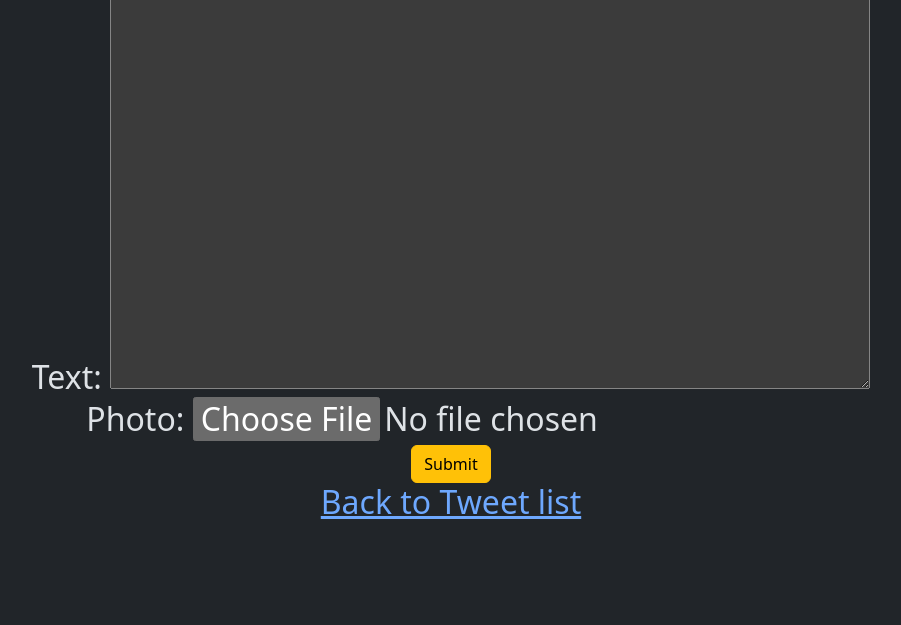
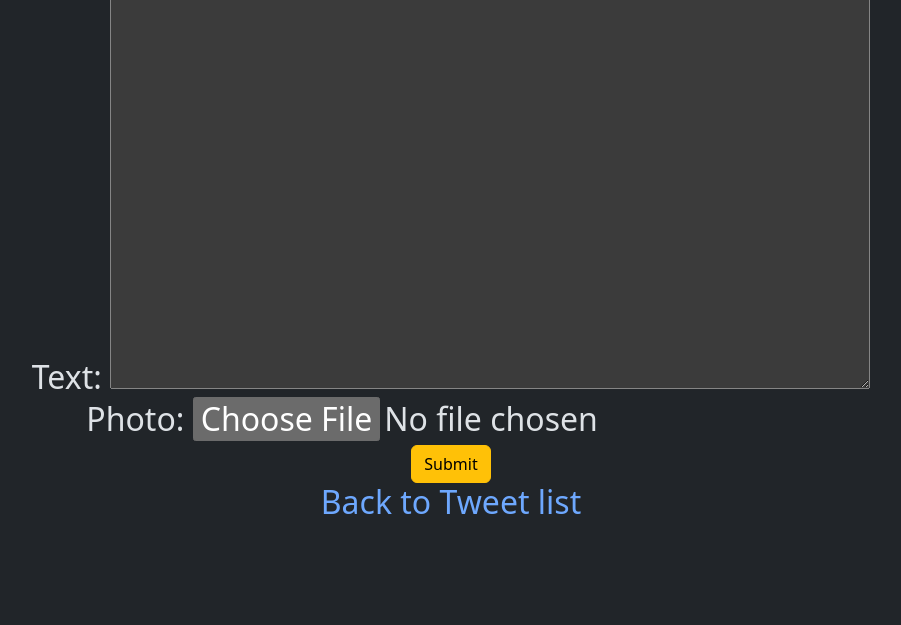
Before and after one commit to chirasmit23/MyTweet, a Django app: page /create/ in a window 1280 px wide. Shown: the part 175-800 px from the top of the page, without its empty margins (189-1090 px from the left). Run offline with Django 5.2, Linux system fonts and the light colour scheme; a user stored in the database is signed in.

Commit message:
Update tweet_form.html

```diff
--- a/tweet/templates/tweet_form.html
+++ b/tweet/templates/tweet_form.html
@@ -15,6 +15,7 @@ Tweet
         {{form}}
         <button class='btn btn-warning' type="submit">Submit</button>
      </form>
-     <a href ="{% url 'tweet_list' %}" > Back to Tweet list </a>
+     <a href ="{% url 'tweet_list' %}" style="text-decoration: none;"> Back to Tweet list </a>
      </h2>
+
 {% endblock %}
```
